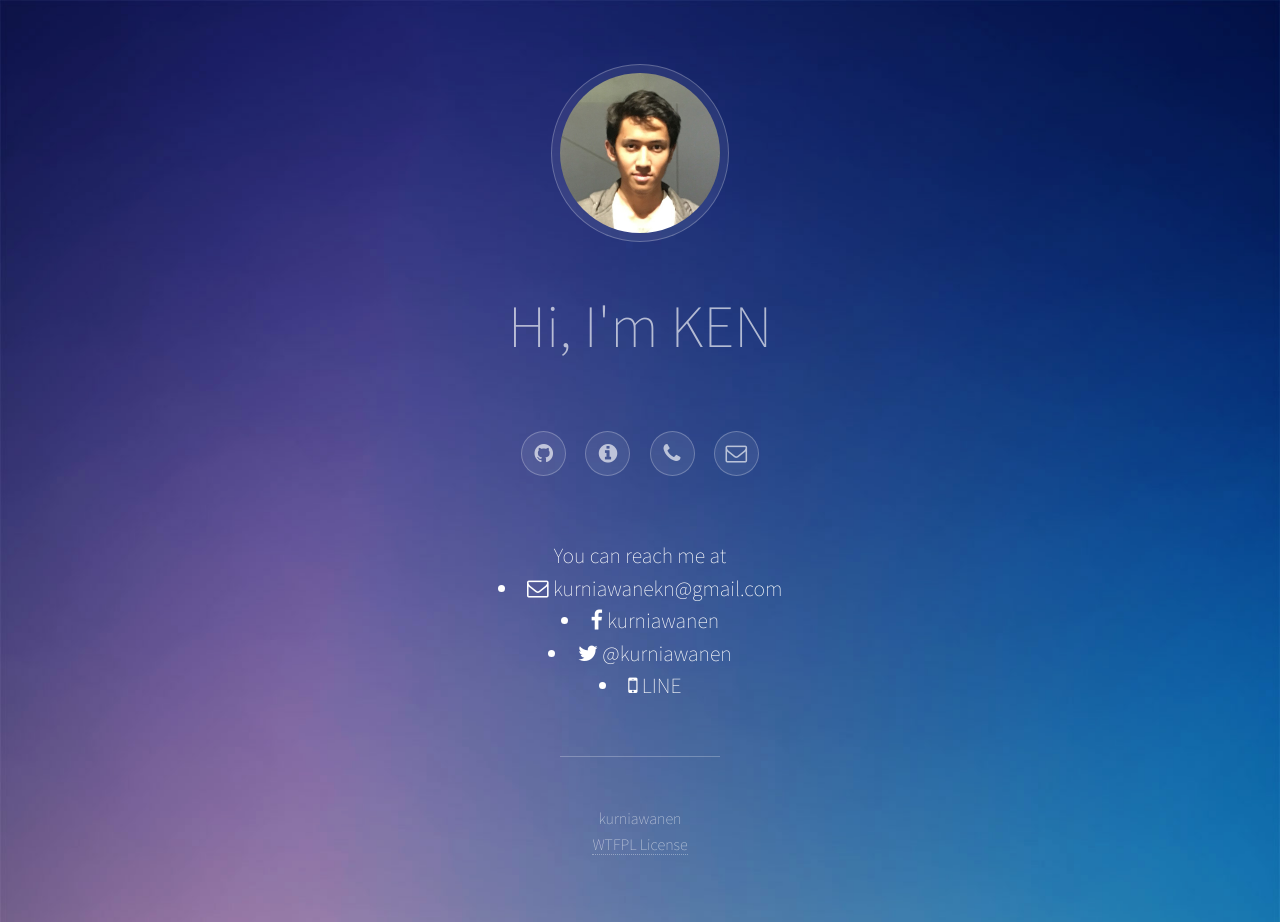
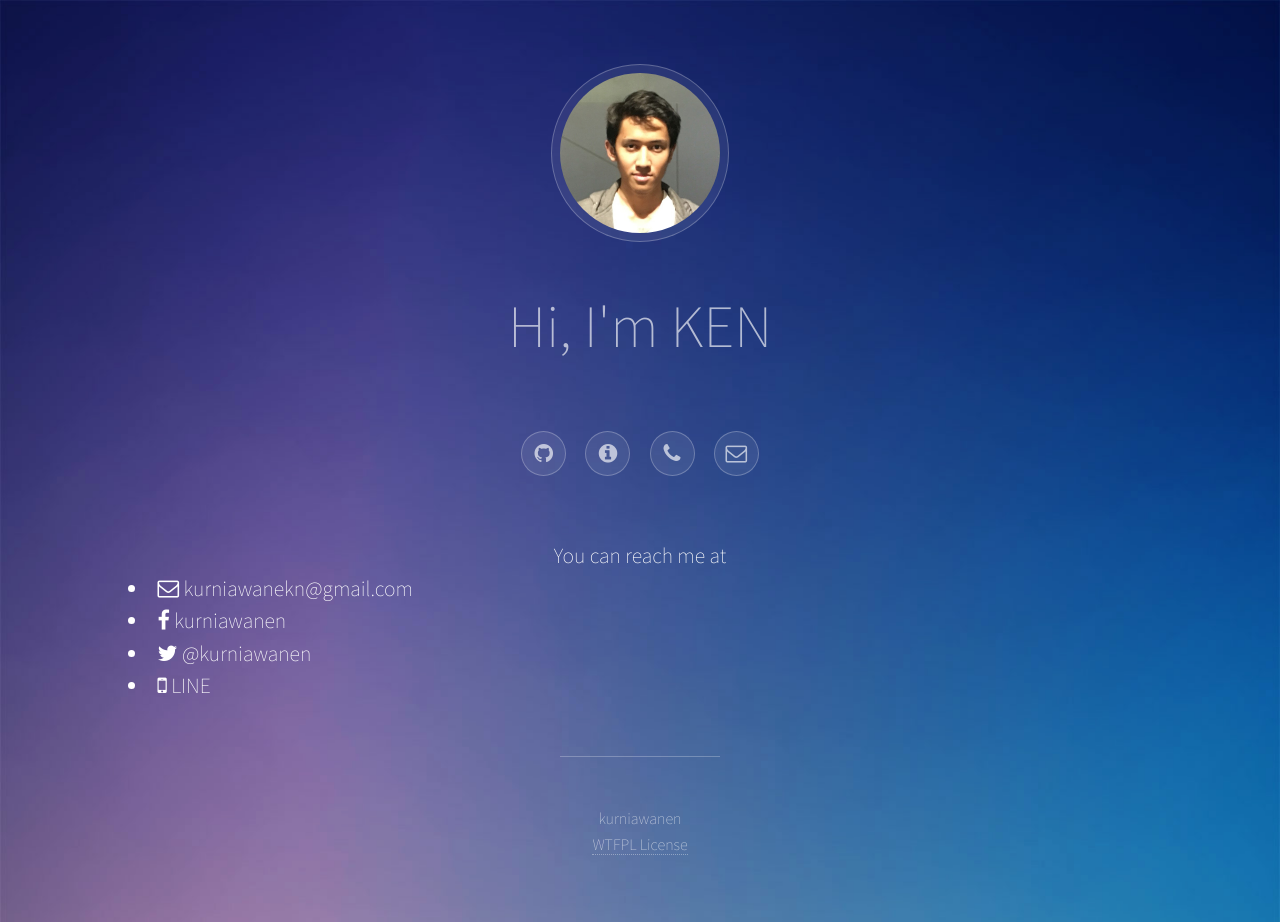
Before and after one commit to ken-kurniawanen/kurniawanen.github.io, a Jekyll site: the page built from contact/index.html, in a window 1280 px wide. Built offline with Jekyll 4.4.1, drawn with Linux system fonts in a browser that asks for light colours.

Commit message:
align left

```diff
--- a/contact/index.html
+++ b/contact/index.html
@@ -3,8 +3,10 @@ layout: default
 title: Contact kurniawanen
 ---
 <h2>You can reach me at
+<div align="left">
 <li><a href="mailto:kurniawanekn@gmail.com" target="_blank" class="icon fa-envelope-o"> kurniawanekn@gmail.com</a></li>
 <li><a href="http://facebook.com/kurniawanen" target="_blank" class="icon fa-facebook"> kurniawanen</a></li>
 <li><a href="http://twitter.com/kurniawanen" target="_blank" class="icon fa-twitter"> @kurniawanen</a></li>
 <li><a href="http://line.me/ti/p/~kurniawanen" target="_blank" class="icon fa-mobile"> LINE</a></li>
+</div>
 </h2>
```
